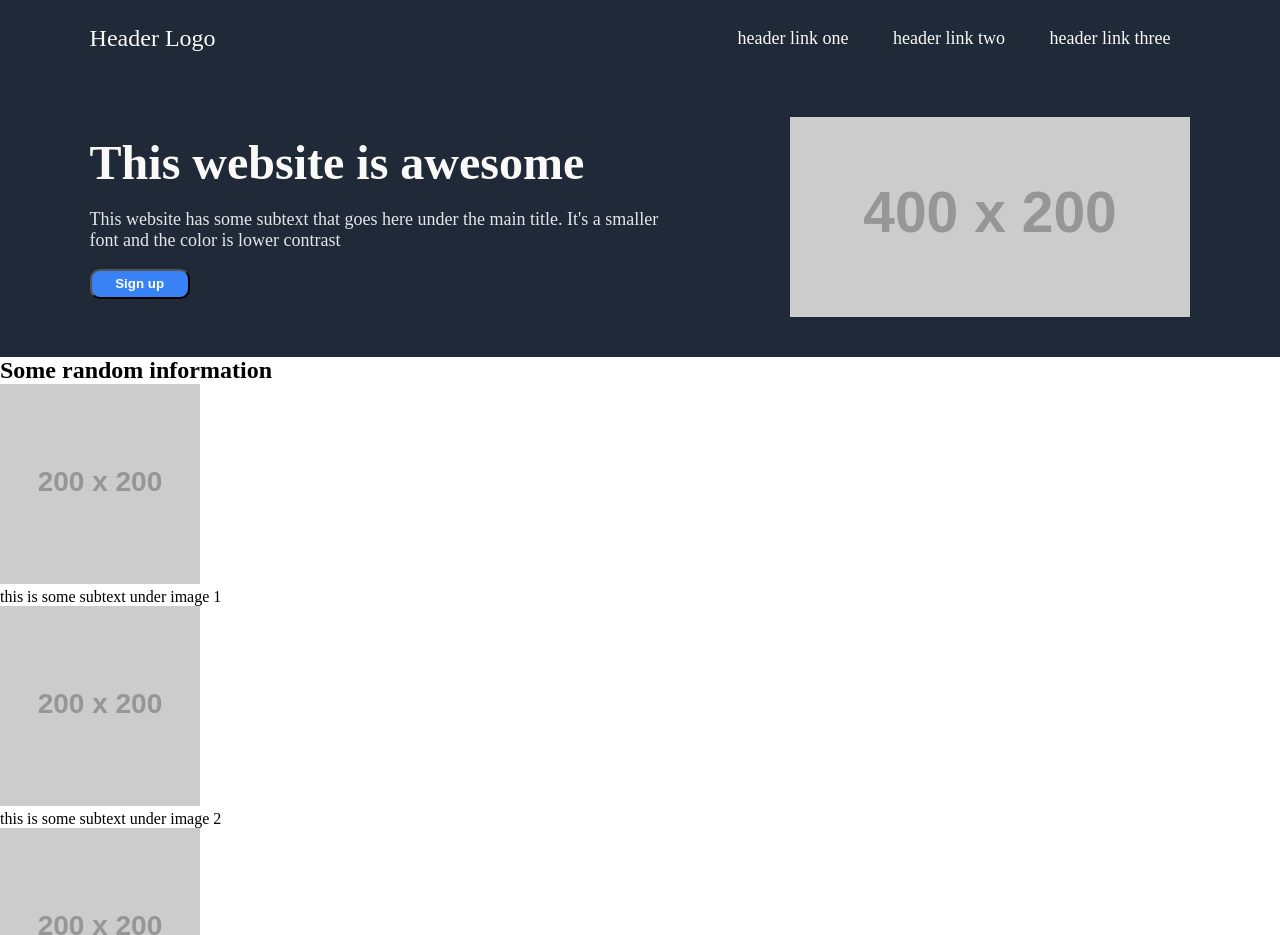
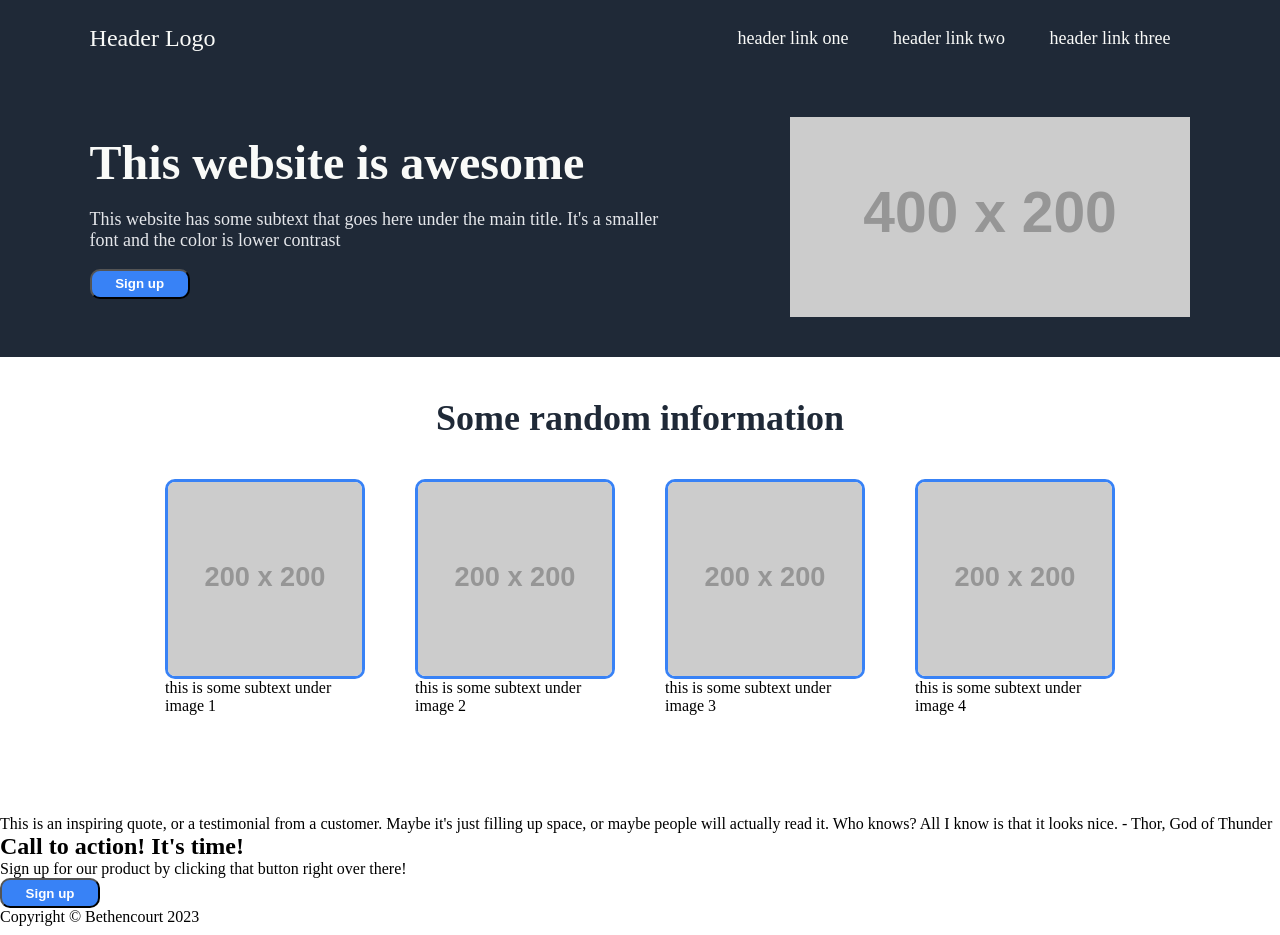
Before and after one commit to dev-encourt/LandingPage, a plain HTML site: page index.html in a window 1280 px wide. Shown: the top 935 px of the page. Drawn offline with Linux system fonts and the light colour scheme; placeholder pictures from the web are drawn by us.

Commit message:
Finish random information section of landing page.

```diff
--- a/index.html
+++ b/index.html
@@ -32,16 +32,24 @@
     </div>
 
     <!--Images with descriptions-->
-    <div>
-        <h2> Some random information</h2>
+    <h2 class="info-title">Some random information</h2>
+    <div id="info">
+        <div class="img-and-text">
             <img src="https://placehold.co/200/png" alt="Image 1"/>
             <p>this is some subtext under image 1</p>
+        </div>
+        <div class="img-and-text">
             <img src="https://placehold.co/200/png" alt="Image 2"/>
             <p>this is some subtext under image 2</p>
+        </div>
+        <div class="img-and-text">
             <img src="https://placehold.co/200/png" alt="Image 3"/>
             <p>this is some subtext under image 3</p>
+        </div>
+        <div class="img-and-text">
             <img src="https://placehold.co/200/png" alt="Image 4"/>
             <p>this is some subtext under image 4</p>
+        </div>
     </div>
 
     <!--Big feature quote-->
--- a/styles.css
+++ b/styles.css
@@ -70,3 +70,30 @@ button {
     border-radius: 10px;
     font-weight: bold;
 }
+
+#info {
+    display: flex;
+    justify-content: center;
+    padding: 0px 7% 100px;
+    gap: 50px;
+}
+
+#info img {
+    border: 3px solid #3882f6;
+    border-radius: 10px;
+}
+
+.info-title {
+    font-size: 36px;
+    font-weight: bolder;
+    color: #1f2937;
+    text-align: center;
+    padding: 40px;
+}
+
+#info .img-and-text {
+    display: flex;
+    flex-direction: column;
+    width: 200px;
+    height auto;
+}
```
Lines whose indentation alone changed are shown as unchanged.
